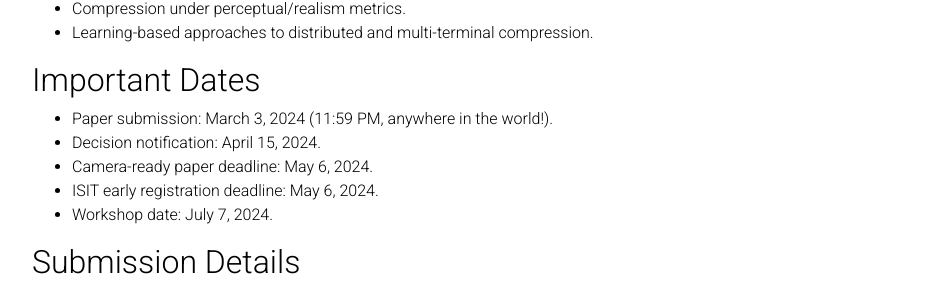
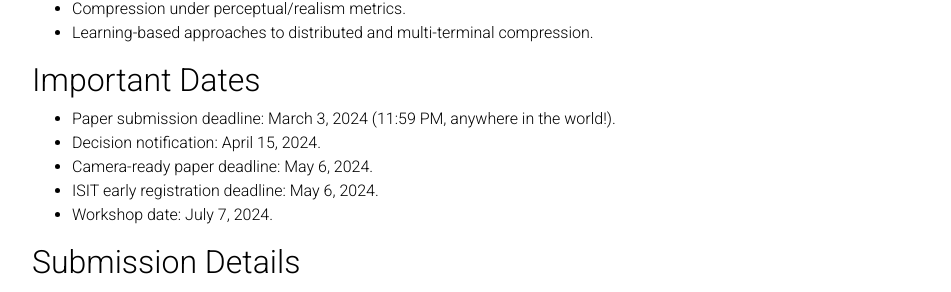
Before and after one commit to learn-to-compress-workshop-isit/learn-to-compress-workshop-isit.github.io, a Jekyll site: the page built from _pages/call.md, in a window 1280 px wide and 1278 px high. Shown: the part 387-679 px from the top of the window, without its empty margins (163-1114 px from the left). Built offline with Jekyll 4.4.1, drawn with Linux system fonts in a browser that asks for light colours; comment, search, counter and statistics services are not loaded; a style sheet for code colours, icons or effects is not loaded.

Commit message:
add *deadline

```diff
--- a/_pages/call.md
+++ b/_pages/call.md
@@ -19,7 +19,7 @@ Topics of interest include but are not limited to:
 
 
 ## Important Dates
-* Paper submission: March 3, 2024 (11:59 PM, anywhere in the world!).
+* Paper submission deadline: March 3, 2024 (11:59 PM, anywhere in the world!).
 * Decision notification: April 15, 2024.
 * Camera-ready paper deadline: May 6, 2024.
 * ISIT early registration deadline: May 6, 2024.
```
